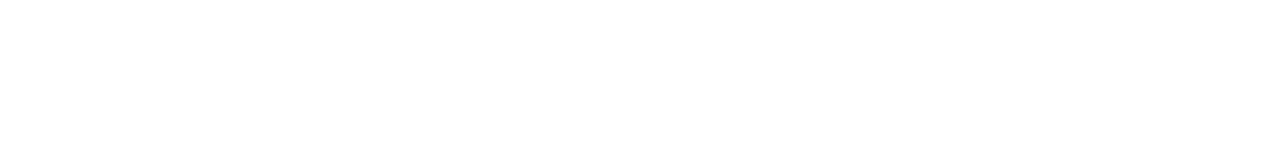
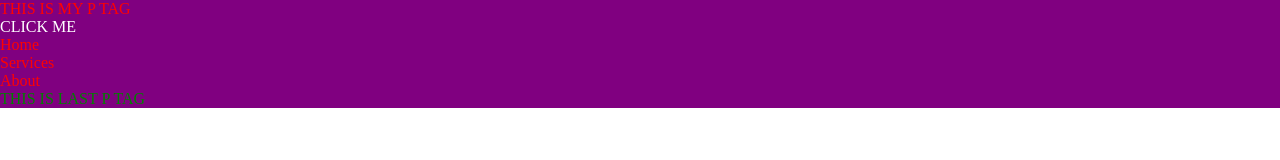
Before and after one commit to BiBiAyesha778/Elite40, a plain HTML site: page css/index.html in a window 1280 px wide. Drawn offline with Linux system fonts and the light colour scheme; files whose address does not match are found by name.

Commit message:
Day-7 Changes

```diff
--- a/css/index.html
+++ b/css/index.html
@@ -1,10 +1,36 @@
 <html>
-    <head>
-        <title>This is my Main branch</title>
-        <link rel="stylesheet" href="C:\Users\AYESHA\Elite40\css\style.css">
-    </head>
-    <body>
+  <head>
+    <title>This is my Main branch</title>
+    <link rel="stylesheet" href="C:\Users\AYESHA\Elite40\css\style.css">
+  </head>
+  <body>
+    <div class="container">
+      <div class="content">
+        <div class="main">
+          <div class="change">
+            <p>This is my P tag</p>
+            <a href="#">Click Me</a>
+          </div>
+        </div>
+      </div>
 
-    </body>
+      <div class="main">
+        <ul>
+          <li>
+            <a href="#">Home</a>
+          </li>
+          <li>
+            <a href="#">Services</a>
+          </li>
+          <li>
+            <a href="#">About</a>
+          </li>
+        </ul>
+      </div>
 
+      <div class="change">
+        <p>This is last P tag</p>
+      </div>
+    </div>
+  </body>
 </html>
--- /dev/null
+++ b/css/style.scss
@@ -0,0 +1,47 @@
+*{
+    margin: 0;
+    padding: 0;
+}
+
+$bg-color:purple;
+
+@mixin anchor-code($col: FFF){
+    color: $col;
+    text-decoration: none;
+    text-transform: uppercase;
+}
+
+.container{
+    .content{
+        background-color: $bg-color;
+        .main{
+            .change{
+                p{
+                    color: red;
+                }
+                a {
+                    @include anchor-code();
+                }
+            }
+        }
+    }
+    .main{
+        ul{
+            li{
+                background-color: $bg-color;
+                a{
+                    color: red;
+                    text-decoration: none;
+                }
+              }
+          }
+       }
+       .change{
+        p{
+            text-transform: uppercase;
+            background-color: $bg-color;
+            color: green;
+        }
+       }
+
+}
```
Also changed, not shown: css/style.css, 1 other file.
